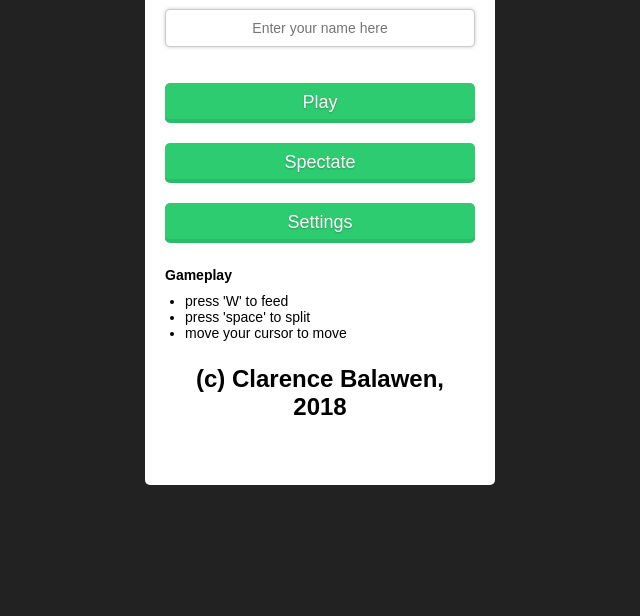
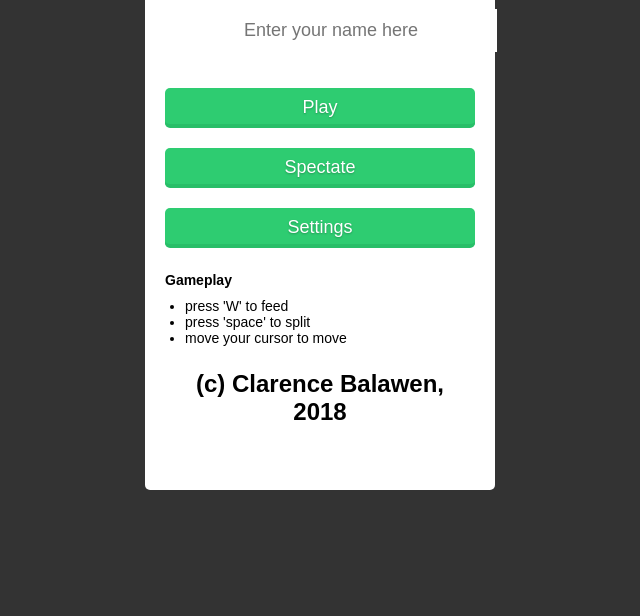
Before and after one commit to garbage-audit/agarIO, a website built with webpack: page src/client/index.html in a window 1280 px wide. Shown: the part 187-803 px from the top of the page, without its empty margins (320-960 px from the left). Built offline with nearby package versions, Linux system fonts and the light colour scheme.

Commit message:
Update main.css

```diff
--- a/src/client/css/main.css
+++ b/src/client/css/main.css
@@ -1,10 +1,13 @@
+@import url('https://fonts.googleapis.com/css?family=Raleway');
+
 * {
     font-family: sans-serif;
     font-size: 14px;
 }
 
 html, body {
-    background-color: #222;
+    background-color: #333;
+    overflow: hidden;
 }
 
 html, body, canvas {
@@ -12,6 +15,7 @@ html, body, canvas {
     height: 100%;
     margin: 0;
     padding: 0;
+    font-family: 'raleway';
 }
 
 div {
@@ -135,23 +139,32 @@ div {
     font-weight: bold;
 }
 
+
 #playerNameInput {
-    width: 100%;
+    appearance: none;
+    outline: 0;
+    border: 1px solid rgba(255, 255, 255, 0.4);
+    background-color: rgba(255, 255, 255, 0.2);
+    width: 250px;
+    border-radius: 0px;
+    padding: 10px 15px;
+    margin: 0 auto 10px auto;
+    display: block;
     text-align: center;
-    padding: 10px;
-    border: solid 1px #dcdcdc;
-    transition: box-shadow 0.3s, border 0.3s;
-    box-sizing: border-box;
-    border-radius: 5px;
-    -moz-border-radius: 5px;
-    -webkit-border-radius: 5px;
-    margin-bottom: 10px;
-    outline: none;
+    font-size: 18px;
+    color: white;
+    transition-duration: 0.25s;
+    font-weight: 300;
 }
 
-#playerNameInput:focus, #playerNameInput.focus {
-    border: solid 1px #CCCCCC;
-    box-shadow: 0 0 3px 1px #DDDDDD;
+#playerNameInput:hover {
+    background-color: rgba(255, 255, 255, 0.4);
+}
+
+#playerNameInput:focus {
+    background-color: white;
+    width: 300px;
+    color: black;
 }
 
 #startButton, #spectateButton {
@@ -266,7 +279,7 @@ display: none;
 
 @media only screen  and (max-width : 1224px) {
 #chatbox {
-display: none;
+display: block;
         }
 }
 
```
